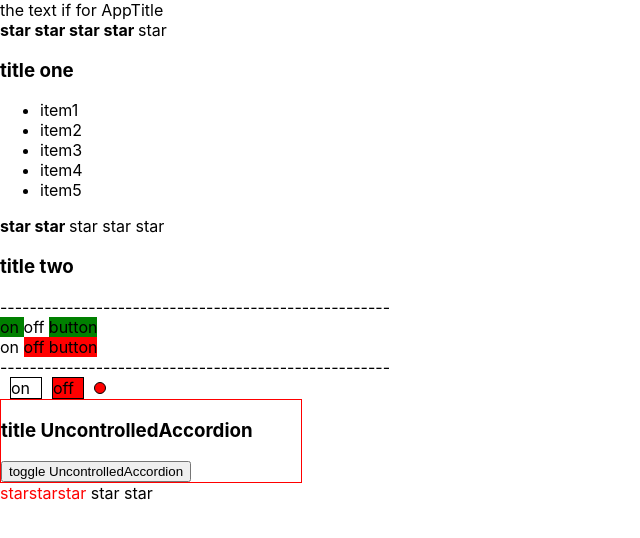
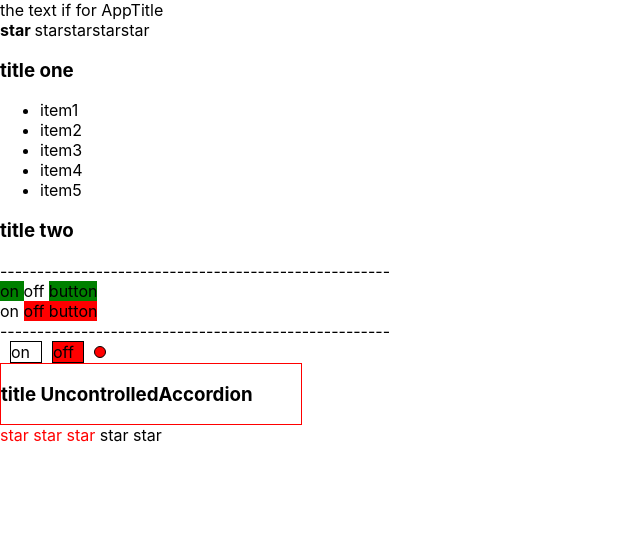
Before and after one commit to Botabay/intro_01, a React (Create React App) app: page / in a window 1280 px wide. Shown: the top 538 px of the page, without its empty margins (0-640 px from the left). Built offline with nearby package versions, Linux system fonts and the light colour scheme.

Commit message:
uncontrolled components is done for week4

```diff
--- a/src/App.tsx
+++ b/src/App.tsx
@@ -5,14 +5,18 @@ import {OnOffComponent} from './components/OnOffComponent/OnOffComponent'
 import {InlineCssOnOffComponent} from './components/InlineCssOnOffComponent'
 import {UncontrolledAccordion} from './components/UncontrolledAccordion/UncontrolledAccordion'
 import { UncontrolledRating } from './components/UncontrolledRating/UncontrolledRating'
+import { useState } from "react";
+import {ratingValueType} from './components/Rating/Rating'
 
 export const App = () => {
+    const [starCountSt,setStarCountSt]=useState<ratingValueType>(1)
     return (
         <div className="App">
             <AppTitle text='the text if for AppTitle' />
-            <Rating starCount={4} />
+
+            <Rating starCount={starCountSt} onClick={setStarCountSt}/>
             <Accordion title='title one' itemsCount={5} collapsed={false} />
-            <Rating starCount={2} />
+            {/* <Rating starCount={2} /> */}
             <Accordion title='title two' itemsCount={2} collapsed={true} />
             <div>-----------------------------------------------------</div>
             <OnOffComponent turnedOn={true}/>
--- a/src/components/Rating/Rating.tsx
+++ b/src/components/Rating/Rating.tsx
@@ -1,19 +1,43 @@
 import {Star} from "./Star";
+export type ratingValueType=0|1|2|3|4|5
 type propsType={
-    starCount:number
+    starCount:ratingValueType
+    onClick:(u:ratingValueType)=>void
 }
 export function Rating(props:propsType) {
-    let arr: boolean[]=[];
-    for (let i=0; i<5; i++){
-        if (i<props.starCount) {
-            arr.push(true);
-            continue;
-        }
-        arr.push(false)
-    }
     return (
         <div>
-            {arr.map((el, index)=><Star filled={el} key={index}/>)}
+           {/* <Star filled={props.starCount>0} onClick={props.onClick} starCount={1} />
+           <Star filled={props.starCount>1} onClick={props.onClick} starCount={2} />
+           <Star filled={props.starCount>2} onClick={props.onClick} starCount={3} />
+           <Star filled={props.starCount>3} onClick={props.onClick} starCount={4} />
+           <Star filled={props.starCount>4} onClick={props.onClick} starCount={5} /> */}
+           <Star filled={props.starCount>0} onClick={()=>props.onClick(1)}  />
+           <Star filled={props.starCount>1} onClick={()=>props.onClick(2)}  />
+           <Star filled={props.starCount>2} onClick={()=>props.onClick(3)}  />
+           <Star filled={props.starCount>3} onClick={()=>props.onClick(4)}  />
+           <Star filled={props.starCount>4} onClick={()=>props.onClick(5)}  />
         </div>
     )
 }
+
+
+
+// export function Rating(props:propsType) {
+//     let arr: boolean[]=[];
+//     for (let i=0; i<5; i++){
+//         if (i<props.starCount) {
+//             arr.push(true);
+//             continue;
+//         }
+//         arr.push(false)
+//     }
+//     // props.onClick(props.starCount)
+//     return (
+//         <div>
+//             {arr.map((el, index)=><Star filled={el} key={index}
+//                 onClick={()=>props.onClick(index)}
+//             />)}
+//         </div>
+//     )
+// }
--- a/src/components/Rating/Star.tsx
+++ b/src/components/Rating/Star.tsx
@@ -1,9 +1,15 @@
+import {ratingValueType} from './Rating'
 type propsType={
     filled:boolean
+    // starCount:ratingValueType
+    // onClick:(u:ratingValueType)=>void
+    onClick:()=>void
 }
 export function Star(props:propsType) {
-    if (props.filled) {
-        return <span><b> star </b></span>
-    }
-    return <span> star </span>
+    // if (props.filled) {
+    //     return <span><b> star </b></span>
+    // }
+    // return <span> star </span>
+
+    return <span onClick={props.onClick}>{props.filled?<b> star </b>:'star'}</span>
 }
--- a/src/components/UncontrolledAccordion/UncontrolledAccordion.tsx
+++ b/src/components/UncontrolledAccordion/UncontrolledAccordion.tsx
@@ -15,7 +15,8 @@ export function UncontrolledAccordion(props: propsType) {
     }
     return (
         <div style={style}>
-            <UncontrolledAccordionTitle title={props.title}/><button onClick={()=>{setCollapsedSt(!collapsedSt)}}>toggle UncontrolledAccordion</button>
+            <UncontrolledAccordionTitle title={props.title} onClick={()=>{setCollapsedSt(!collapsedSt)}}/>
+              {/* <button onClick={()=>{setCollapsedSt(!collapsedSt)}}>toggle UncontrolledAccordion</button> */}
             <UncontrolledAccordionBody itemsCount={props.itemsCount} collapsed={collapsedSt}/>
         </div>
     )
--- a/src/components/UncontrolledAccordion/UncontrolledAccordionBody.tsx
+++ b/src/components/UncontrolledAccordion/UncontrolledAccordionBody.tsx
@@ -8,12 +8,17 @@ export function UncontrolledAccordionBody(props: propsType) {
     for (let i = 1; i <= props.itemsCount; i++) {
         arr.push('item' + i);
     }
-    if (props.collapsed) return <></>;
-    else return (
-        <div>
-            <ul>
-                {arr.map((el, index) => <li key={index}>{el}</li>)}
-            </ul>
-        </div>
-    )
+    // if (props.collapsed) return <></>;
+    // else return (
+    //     <div>
+    //         <ul>
+    //             {arr.map((el, index) => <li key={index}>{el}</li>)}
+    //         </ul>
+    //     </div>
+    // )
+    return props.collapsed ? <></> :(
+                <ul>
+                    {arr.map((el, index) => <li key={index}>{el}</li>)}
+                </ul>
+        )
 }
--- a/src/components/UncontrolledAccordion/UncontrolledAccordionTitle.tsx
+++ b/src/components/UncontrolledAccordion/UncontrolledAccordionTitle.tsx
@@ -1,10 +1,12 @@
 type propsType={
     title: string
+    onClick:()=>void
 }
 export function UncontrolledAccordionTitle(props:propsType) {
     return (
-        <div>
-            <h3>{props.title}</h3>
-        </div>
+        // <div>
+        //     <h3>{props.title}</h3>
+        // </div>
+        <h3 onClick={props.onClick}>{props.title}</h3>
     )
 }
--- a/src/components/UncontrolledRating/UncontrolledRating.tsx
+++ b/src/components/UncontrolledRating/UncontrolledRating.tsx
@@ -5,8 +5,6 @@ type propsType = {
 }
 export function UncontrolledRating(props: propsType) {
     const [starCountSt, setStarCountSt] = useState<number>(3);
-    console.log('rendering');
-
     return (
         <div>
             <div>
--- a/src/components/UncontrolledRating/UncontrolledStar.tsx
+++ b/src/components/UncontrolledRating/UncontrolledStar.tsx
@@ -6,8 +6,9 @@ type propsType={
 }
 export function UncontrolledStar(props:propsType) {
     const style={color:'red'}
-    if (props.filled) {
-        return <span onClick={()=>props.callback(props.key1)} style={style}>star</span>
-    }
-    return <span onClick={()=>props.callback(props.key1)} style={ {} }> star </span>
+    // if (props.filled) {
+    //     return <span onClick={()=>props.callback(props.key1)} style={style}>star</span>
+    // }
+    //     return <span onClick={()=>props.callback(props.key1)} style={ {} }> star </span>
+    return <span onClick={()=>props.callback(props.key1)} style={props.filled?style:{}}> star </span>
 }
```
